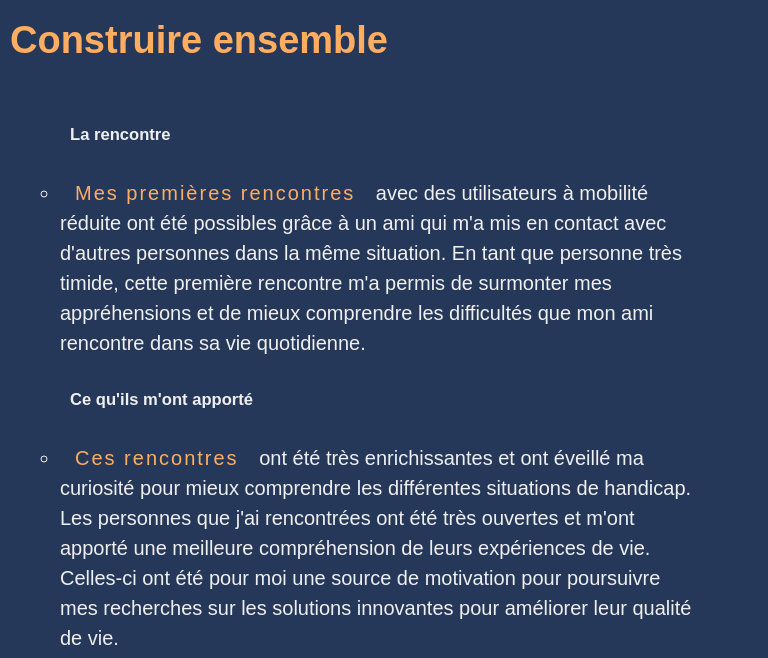
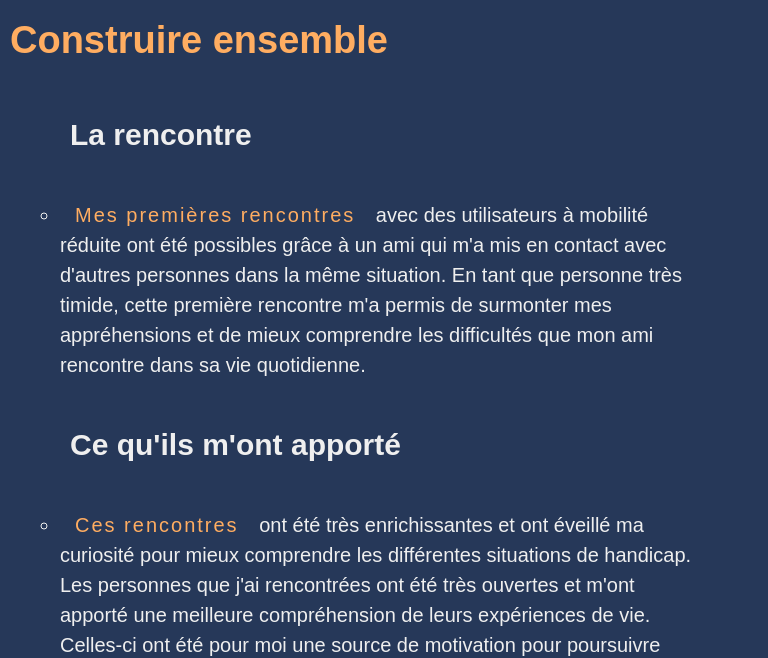
Before and after one commit to LeMatBat/TFA-2023, a plain HTML site: page index.html in a window 768 px wide. Shown: the part 1720-2378 px from the top of the page. Drawn offline with nearby package versions, Linux system fonts and the light colour scheme.

Commit message:
h5 résolu

```diff
--- a/index.html
+++ b/index.html
@@ -244,7 +244,7 @@
                 </ul>
             </div>
             <div class="grid-l image-template">
-                <iframe width="400" height="700" src="assets/video/video.mp4"> </iframe>
+                <iframe width="400" height="700" src="assets/video/videotfa.mp4"> </iframe>
             </div>
         </div>
 
--- a/styles/style.css
+++ b/styles/style.css
@@ -5,7 +5,7 @@
     --color-text-offset: #ffad61;
   }
 
-  html body{
+  body{
   margin: 0;
   color: var(--color-text);
   background-color: var(--color-bg);
@@ -772,10 +772,16 @@
     display: flex;
     margin-top: 20px;
   }
+  h5 {
+    font-size: 30px;
+  }
   }
   @media (min-width: 576px) {
   .container {
     max-width: 540px;
+  }
+  h5 {
+    font-size: 30px;
   }
   }
   @media screen and (min-width: 700px){
@@ -881,9 +887,6 @@
   }
   @media (max-width: 768px) {
   .color-header {
-    background: linear-gradient(to bottom, #263859 50%, #EFEFEF 45%);
-  }
-  .color-header {
     height: auto;
   }
   .custom_menu-btn span {
@@ -895,6 +898,9 @@
   }
   .menu_btn-style2 button span{
     background-color: #ffad61;
+  }
+  h5 {
+    font-size: 30px;
   }
   }
   @media (min-width: 768px) {
@@ -1034,9 +1040,6 @@
   .l{
     font-size: 14px;
   }
-  /* .marg-t{
-    margin-left: -35px;
-  } */
   .l-droite{
     grid-column-start: 3;
     grid-column-end: -1;
```
